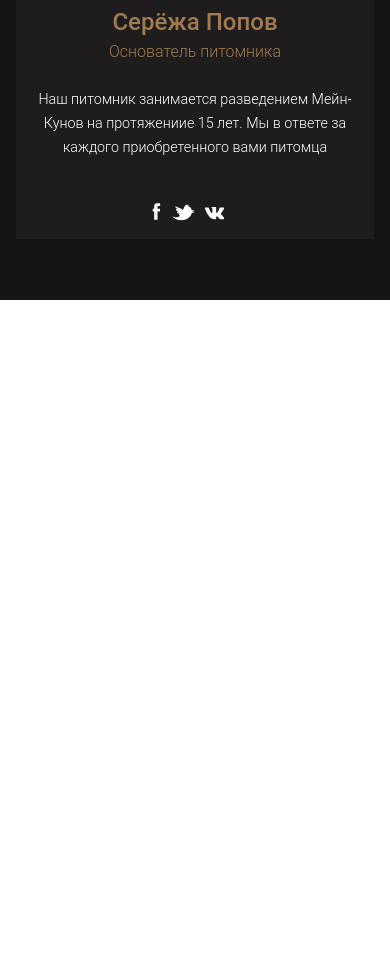
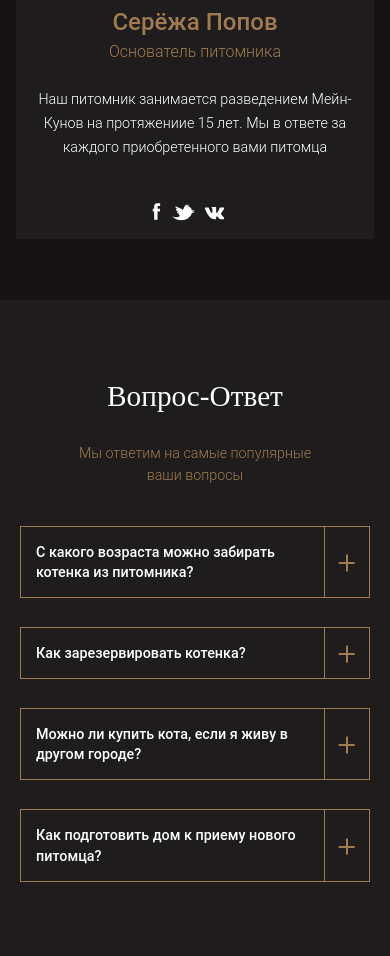
Before and after one commit to Venomcheg/Main-coon, a plain HTML site: page index.html in a window 390 px wide. Shown: the part 5625-6581 px from the top of the page. Before the commit the page ends 5925 px from the top, so only its background shows below. Drawn offline with nearby package versions, Linux system fonts and the light colour scheme; files that its build step writes are made by us from their sources; a web font is replaced by a local one.

Commit message:
finished faq

```diff
--- /dev/null
+++ b/_faq.html
@@ -0,0 +1,76 @@
+<section class="faq">
+	<div class="faq__container _container">
+		<h2 class="faq__title second-title">Вопрос-Ответ</h2>
+		<p class="faq__text text">Мы ответим на самые популярные ваши вопросы</p>
+		<ul class="faq__list">
+			<li class="faq__item popup-number popup-number__01">
+				<div class="popup-number__wrap">
+					<p class="popup-number__title">С какого возраста можно забирать котенка из питомника?</p>
+					<button class="popup-number__btn popup-number__btn-zeroOne" type="button">Узнать</button>
+				</div>
+				<div class="popup-number__wrap-text">
+					<p class="popup-number__text">
+						Есть важная причина, почему котенка стоит забирать домой только после трех месяцев, — это вакцинация.
+						Первые прививки животному делают в возрасте 8 недель. Ревакцинация проводится через 3–4 недели. То
+						есть
+						котенок, покидающий дом позднее 12 недель, максимально защищен от различных вирусов и инфекций.
+						<br><br>
+						Так что, чтобы в дома появился психически и физически здоровый котенок, игривый, жизнерадостный,
+						самостоятельный и воспитанный, не спешите забирать его от кошки-мамы раньше трех месяцев.
+					</p>
+				</div>
+			</li>
+			<li class="faq__item popup-number popup-number__02">
+				<div class="popup-number__wrap">
+					<p class="popup-number__title">Как зарезервировать котенка?</p>
+					<button class="popup-number__btn popup-number__btn-zeroTwo" type="button">Узнать</button>
+				</div>
+				<div class="popup-number__wrap-text">
+					<p class="popup-number__text">
+						Есть важная причина, почему котенка стоит забирать домой только после трех месяцев, — это вакцинация.
+						Первые прививки животному делают в возрасте 8 недель. Ревакцинация проводится через 3–4 недели. То
+						есть
+						котенок, покидающий дом позднее 12 недель, максимально защищен от различных вирусов и инфекций.
+						<br><br>
+						Так что, чтобы в дома появился психически и физически здоровый котенок, игривый, жизнерадостный,
+						самостоятельный и воспитанный, не спешите забирать его от кошки-мамы раньше трех месяцев.
+					</p>
+				</div>
+			</li>
+			<li class="faq__item popup-number ">
+				<div class="popup-number__wrap">
+					<p class="popup-number__title">Можно ли купить кота, если я живу в другом городе?</p>
+					<button class="popup-number__btn popup-number__btn-zeroThree" type="button">Узнать</button>
+				</div>
+				<div class="popup-number__wrap-text">
+					<p class="popup-number__text">
+						Есть важная причина, почему котенка стоит забирать домой только после трех месяцев, — это вакцинация.
+						Первые прививки животному делают в возрасте 8 недель. Ревакцинация проводится через 3–4 недели. То
+						есть
+						котенок, покидающий дом позднее 12 недель, максимально защищен от различных вирусов и инфекций.
+						<br><br>
+						Так что, чтобы в дома появился психически и физически здоровый котенок, игривый, жизнерадостный,
+						самостоятельный и воспитанный, не спешите забирать его от кошки-мамы раньше трех месяцев.
+					</p>
+				</div>
+			</li>
+			<li class="faq__item popup-number">
+				<div class="popup-number__wrap">
+					<p class="popup-number__title">Как подготовить дом к приему нового питомца? </p>
+					<button class="popup-number__btn popup-number__btn-zeroFour" type="button">Узнать</button>
+				</div>
+				<div class="popup-number__wrap-text">
+					<p class="popup-number__text">
+						Есть важная причина, почему котенка стоит забирать домой только после трех месяцев, — это вакцинация.
+						Первые прививки животному делают в возрасте 8 недель. Ревакцинация проводится через 3–4 недели. То
+						есть
+						котенок, покидающий дом позднее 12 недель, максимально защищен от различных вирусов и инфекций.
+						<br><br>
+						Так что, чтобы в дома появился психически и физически здоровый котенок, игривый, жизнерадостный,
+						самостоятельный и воспитанный, не спешите забирать его от кошки-мамы раньше трех месяцев.
+					</p>
+				</div>
+			</li>
+		</ul>
+	</div>
+</section>
--- a/index.html
+++ b/index.html
@@ -18,6 +18,7 @@
 		@@include("_our-advantages.html", {})
 		@@include("_caring.html", {})
 		@@include("_our-team.html", {})
+		@@include("_faq.html", {})
 	</main>
 	<script src="js/app.js"></script>
 </body>
--- a/js/app.js
+++ b/js/app.js
@@ -18,3 +18,4 @@ testWebP(function (support) {
 @@include("body_lock.js", {});
 @@include("swiper.js", {});
 @@include("slider.js", {});
+@@include("popup.js", {})
--- /dev/null
+++ b/scss/faq.scss
@@ -0,0 +1,258 @@
+.faq {
+	background-color: #1F1C1D;
+	text-align: center;
+	counter-reset: faq-counter;
+	&__container {
+		padding: 75px 20px;
+	}
+
+	&__title {
+	}
+
+	&__text {
+
+		margin-top: 25px;
+	}
+
+	&__list {
+		margin-top: 50px ;
+	}
+
+	&__item {
+		margin-top: 45px;
+
+	}
+}
+.popup-number {
+	width: 75%;
+	margin: 40px auto;
+	position: relative;
+	padding-left: 100px;
+	text-align: left;
+	counter-increment: faq-counter;
+	&::before {
+		content: "0" counter(faq-counter);
+		position: absolute;
+		left: 0;
+		top: 50px;
+		font-size: 70px;
+		font-weight: 700;
+		color: #A07B50;
+	}
+	&__wrap {
+		margin-bottom: -1px;
+		display: flex;
+
+		border: 1px solid #A07B50;
+	}
+
+	&__title {
+		flex: 1 0 0;
+		padding: 47px 20px 43px 42px;
+		font-weight: 500;
+	}
+
+	&__btn {
+		flex: 0 0 13%;
+		position: relative;
+		display: block;
+		width: 104px;
+		font-size: 0;
+		background-color: transparent;
+		border-left: 1px solid #A07B50;
+		&._active {
+			background-color: #A07B50;
+			&::before {
+				content: "";
+				z-index: 5;
+
+				position: absolute;
+				width: 16.5px;
+				height: 2px;
+				background-color: #fff;
+				left: 50%;
+				top: 50%;
+				transform: translate(-50%);
+			}
+			&::after {
+				display: none;
+			}
+		}
+
+		&::before {
+			content: "";
+			z-index: 5;
+
+			position: absolute;
+			width: 16.5px;
+			height: 2px;
+			background-color: #A07B50;
+			left: 50%;
+			top: 50%;
+			transform: translate(-50%);
+		}
+		&::after {
+			content: "";
+			z-index: 5;
+
+			position: absolute;
+			width: 2px;
+			height: 16.5px;
+			background-color: #A07B50;
+			left: 50%;
+			transform: translate(-50%, -45%);
+		}
+	}
+
+	&__text {
+		max-width: 550px;
+		line-height: 154%;
+		padding: 47px 42px 43px 42px;
+		color: #DDD0C3;
+
+	}
+	&__wrap-text {
+		display: none;
+		border: 1px solid #A07B50;
+		&._active {
+			display: block;
+		}
+	}
+}
+@media (max-width: $md3) {
+	.faq {
+
+		&__container {
+		}
+
+		&__title {
+		}
+
+		&__text {
+		}
+
+		&__list {
+		}
+
+		&__item {
+		}
+}
+.popup-number {
+	width: 89%;
+	max-width: 830px;
+	padding-left: 70px;
+	&::before {
+		content: "0" counter(faq-counter);
+		position: absolute;
+		top: 20px;
+		font-size: 50px;
+		font-weight: 700;
+		color: #A07B50;
+	}
+		&__01 {
+		}
+
+		&__wrap {
+		}
+
+		&__title {
+			padding:20px 20px 20px 30px;
+		}
+
+		&__btn {
+		}
+
+		&__btn-zeroOne {
+		}
+
+		&__wrap-text {
+		}
+
+		&__text {
+			padding: 25px;
+		}
+
+		&__02 {
+		}
+
+		&__btn-zeroTwo {
+		}
+
+		&__btn-zeroThree {
+		}
+
+		&__btn-zeroFour {
+		}
+}
+
+}
+@media(max-width: $md4) {
+	.faq {
+
+		&__container {
+		}
+
+		&__title {
+		}
+
+		&__text {
+			padding: 0 50px  ;
+		}
+
+		&__list {
+			margin-top: 40px;
+		}
+
+		&__item {
+
+		}
+}
+.popup-number {
+	margin: 0;
+	margin-top: 30px;
+	width: 100%;
+	padding: 0;
+	&::before {
+		display: none;
+	}
+		&__01 {
+		}
+
+		&__wrap {
+		}
+
+		&__title {
+			@include adaptiv-font(16, 14);
+			line-height: 140%;
+			padding: 15px;
+		}
+
+		&__btn {
+		}
+
+		&__btn-zeroOne {
+		}
+
+		&__wrap-text {
+		}
+
+		&__text {
+			@include adaptiv-font(16, 14);
+			line-height: 140%;
+			padding: 15px;
+		}
+
+		&__02 {
+		}
+
+		&__btn-zeroTwo {
+		}
+
+		&__btn-zeroThree {
+		}
+
+		&__btn-zeroFour {
+		}
+}
+
+}
--- a/scss/style.scss
+++ b/scss/style.scss
@@ -89,6 +89,7 @@ body {
 @import "our-advantages";
 @import "caring";
 @import "our-team";
+@import "faq";
 //</ПОДКЛЮЧЕНИЕ ФАЙЛОВ UI СТИЛЕЙ, ФОРМ И ГОТОВЫХ КЛАССОВ>====================================================================================================
 
 //<ПОДКЛЮЧЕНИЕ ФАЙЛОВ СТИЛЕЙ СТРАНИЦ И ЭЛЕМЕНТОВ>====================================================================================================
```
Also changed, not shown: js/popup.js (added, +7 -0 lines).
